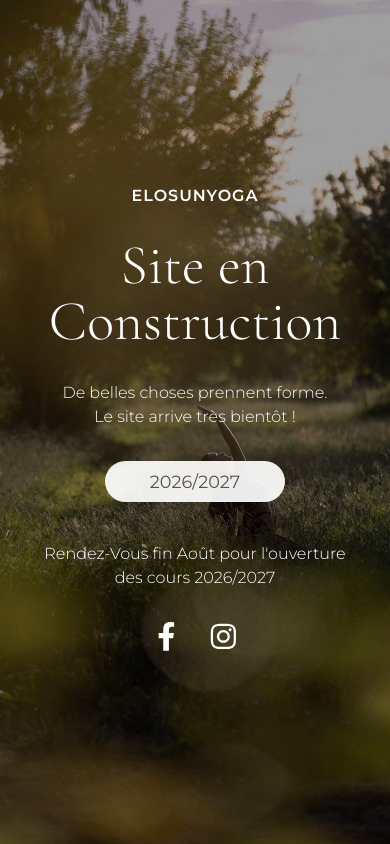
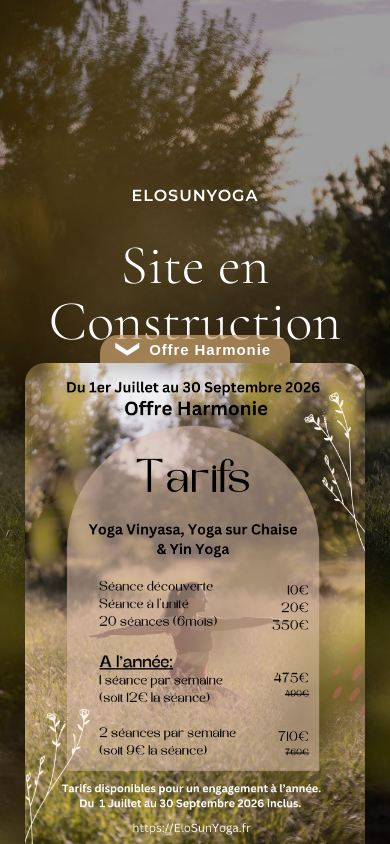
Before and after one commit to Romain-Delchie/EloSunYoga, a React (Vite) app: page / in a window 390 px wide. Built offline with nearby package versions, Linux system fonts and the light colour scheme.

Commit message:
add popup offer

```diff
--- a/src/Page/ConstructionPage/ConstructionPage.css
+++ b/src/Page/ConstructionPage/ConstructionPage.css
@@ -157,3 +157,307 @@ font-size: clamp(4rem, 9vw, 8rem);
     font-size: 1rem;
   }
 }
+
+/* ===========================
+POPUP
+=========================== */
+
+.promo-popup{
+
+    position:fixed;
+
+    right:0;
+    bottom:20px;
+
+    width:340px;
+
+    border-radius:22px 0 0 22px;
+
+    overflow:visible;
+
+    box-shadow:
+        0 18px 45px rgba(0,0,0,.25);
+
+    transition:.45s ease;
+
+    z-index:9999;
+
+}
+
+/* image */
+
+.promo-popup__image{
+
+    display:block;
+    width:100%;
+    border-radius:22px 0 0 22px;
+
+}
+
+/* ouvert */
+
+.promo-popup--open{
+
+    transform:translateX(0);
+
+}
+
+/* fermé */
+
+.promo-popup--closed{
+
+    transform:translateX(calc(100% - 24px));
+
+}
+
+/* ===========================
+LANGUETTE
+=========================== */
+
+.promo-popup__tab{
+
+    position:absolute;
+
+    left:-34px;
+
+    top:50%;
+
+    transform:translateY(-50%);
+
+    width:34px;
+
+    height:50%;
+
+    border:none;
+
+    cursor:pointer;
+
+    background:#c8a06bb8;
+
+    border-radius:18px 0 0 18px;
+
+    color:white;
+
+    display:flex;
+
+    flex-direction:column;
+
+    justify-content:center;
+
+    align-items:center;
+
+    gap:14px;
+
+    box-shadow:
+        0 8px 20px rgba(0,0,0,.20);
+
+}
+
+/* texte vertical */
+
+.promo-popup__text{
+
+    writing-mode:vertical-rl;
+
+    transform:rotate(180deg);
+
+    font-size:15px;
+
+    letter-spacing:.06em;
+
+    font-weight:600;
+
+}
+
+/* flèche */
+
+.promo-popup__arrow{
+
+    font-size:24px;
+
+    animation:tabMove 2s infinite;
+
+}
+
+/* animation */
+
+@keyframes tabMove{
+
+    0%{
+
+        transform:translateX(0);
+
+    }
+
+    15%{
+
+        transform:translateX(-6px);
+
+    }
+
+    30%{
+
+        transform:translateX(0);
+
+    }
+
+    100%{
+
+        transform:translateX(0);
+
+    }
+
+}
+
+/* ===========================
+CROIX
+=========================== */
+
+.promo-popup__close{
+
+    position:absolute;
+
+    top:10px;
+
+    right:10px;
+
+    width:24px;
+
+    height:24px;
+
+    border:none;
+
+    border-radius:50%;
+
+background:#c8a06b68;
+
+    backdrop-filter:blur(5px);
+
+    cursor:pointer;
+
+    color:#ffffff;
+
+    font-size:18px;
+
+}
+
+/* ===========================
+MOBILE
+=========================== */
+
+@media (max-width:626px){
+  .promo-popup__close{
+    display: none;
+  }
+
+    .promo-popup{
+
+        right:50%;
+        bottom:0;
+
+        transform-origin:bottom;
+
+        width:min(92vw,340px);
+
+        border-radius:20px 20px 0 0;
+
+    }
+
+    .promo-popup__image{
+
+        border-radius:20px 20px 0 0;
+
+    }
+
+    /* ouvert */
+
+    .promo-popup--open{
+
+        transform:translateX(50%) translateY(0);
+
+    }
+
+    /* fermé */
+
+    .promo-popup--closed{
+
+        transform:translateX(50%) translateY(calc(100% - 10px));
+
+    }
+
+    /* languette */
+
+    .promo-popup__tab{
+
+        position:absolute;
+
+        top:-28px;
+        left:50%;
+
+        transform:translateX(-50%);
+
+        width:190px;
+        height:28px;
+
+        border-radius:18px 18px 0 0;
+
+        flex-direction:row;
+
+        gap:10px;
+
+    }
+
+    .promo-popup__text{
+
+        writing-mode:horizontal-tb;
+
+        transform:none;
+
+        font-size:15px;
+
+    }
+
+    .promo-popup__arrow{
+
+        transform:rotate(90deg);
+
+        animation:mobileTabBounce 2.8s infinite;
+
+    }
+
+}
+
+@keyframes mobileTabBounce{
+
+    0%,100%{
+
+        transform:rotate(90deg) translateX(0);
+
+    }
+
+    20%{
+
+        transform:rotate(90deg) translateX(-3px);
+
+    }
+
+
+    40%{
+
+        transform:rotate(90deg) translateX(0);
+
+    }
+     60%{
+
+        transform:rotate(90deg) translateX(-3px);
+
+    }
+
+
+    80%{
+
+        transform:rotate(90deg) translateX(0);
+
+    }
+
+}
--- a/src/Page/ConstructionPage/ConstructionPage.jsx
+++ b/src/Page/ConstructionPage/ConstructionPage.jsx
@@ -1,8 +1,20 @@
 import "./ConstructionPage.css";
 import { FaInstagram,  FaFacebookF } from "react-icons/fa";
 import { FaXTwitter } from "react-icons/fa6";
+import { useEffect, useState } from "react";
 
 export default function ConstructionPage() {
+
+const [popupOpen, setPopupOpen] = useState(false);
+
+useEffect(() => {
+  const timer = setTimeout(() => {
+    setPopupOpen(true);
+  }, 2000);
+
+  return () => clearTimeout(timer);
+}, []);
+
   return (
     <section className="construction">
       <div className="construction__overlay" />
@@ -48,6 +60,33 @@ export default function ConstructionPage() {
           </a>
         </div>
       </div>
+      <div
+        className={`promo-popup ${
+          popupOpen ? "promo-popup--open" : "promo-popup--closed"
+        }`}
+      >
+        <button
+          className="promo-popup__close"
+          onClick={() => setPopupOpen(false)}
+        >
+          ✕
+        </button>
+
+        <img
+          src="/tarif popup.jpeg"
+          alt="Offre Harmonie"
+          className="promo-popup__image"
+        />
+
+        <button
+          className="promo-popup__tab"
+          onClick={() => setPopupOpen(!popupOpen)}
+        >
+          <span className="promo-popup__arrow">{popupOpen ? "❯" : "❮"}</span>
+
+          <span className="promo-popup__text">Offre Harmonie</span>
+        </button>
+      </div>
     </section>
   );
 }
```
Also changed, not shown: public/tarif popup.jpeg (added).
